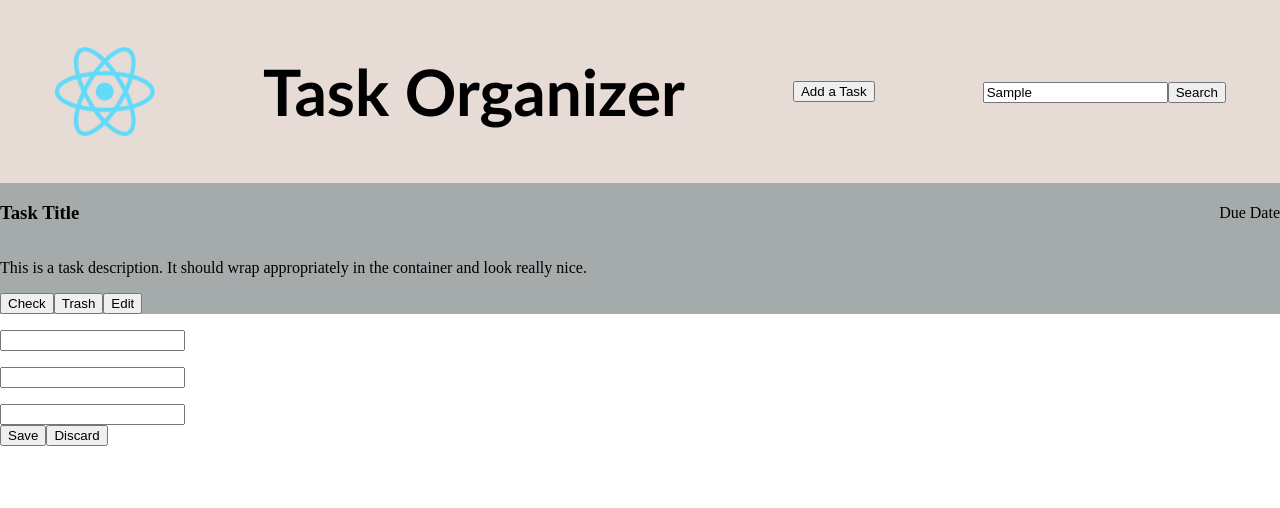
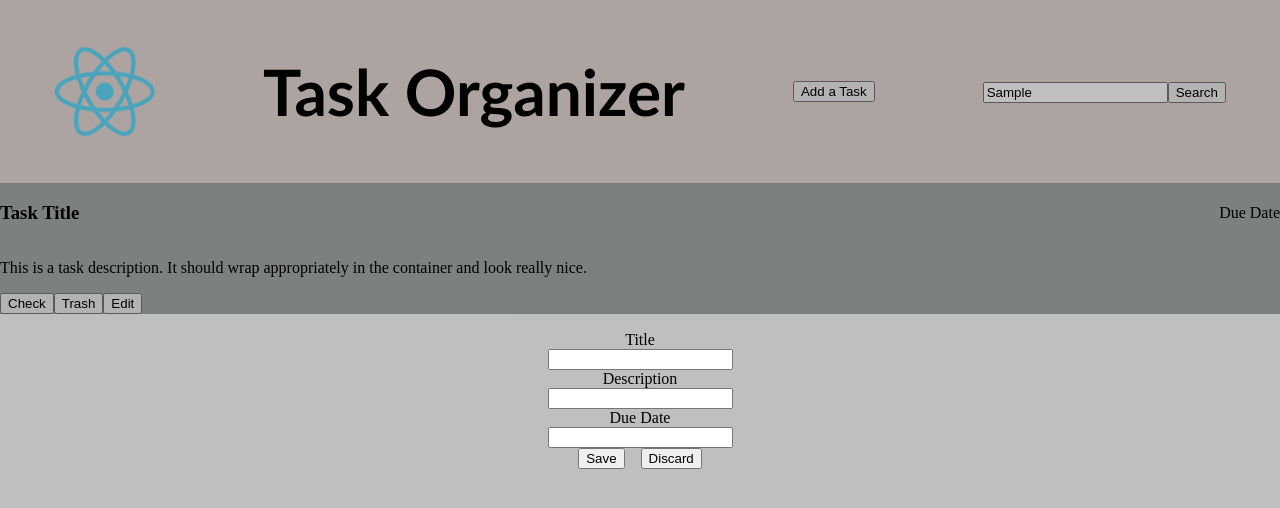
Before and after one commit to napolitanj/to-do-list-react, a React (Vite) app: page / in a window 1280 px wide. Both pictures are taken after typing "Sample" into the empty fields and a click on the button "Add a Task". Shown: the top 508 px of the page. Built offline with nearby package versions, Linux system fonts and the light colour scheme.

Commit message:
add positioning and overlay to editor, discard button functionality

```diff
--- a/src/App.tsx
+++ b/src/App.tsx
@@ -24,7 +24,12 @@ function App() {
         dueDate={testDueDate}
       ></Task>
       {editorVisible && (
-        <TaskEditor title="" description="" dueDate=""></TaskEditor>
+        <TaskEditor
+          title=""
+          description=""
+          dueDate=""
+          onClick={toggleEditor}
+        ></TaskEditor>
       )}
     </>
   );
--- a/src/components/TaskEditor.tsx
+++ b/src/components/TaskEditor.tsx
@@ -1,22 +1,27 @@
+import "/src/styles/EditorStyles.css";
+
 interface Props {
   title: string;
   description: string;
   dueDate: string;
+  onClick: () => void;
 }
 
-const TaskEditor = ({ title, description, dueDate }: Props) => {
+const TaskEditor = ({ title, description, dueDate, onClick }: Props) => {
   return (
     <>
+      <div className="editor-overlay">
         <div className="editor-container">
-        <p className="edit-title"></p>
+          <label className="edit-title">Title</label>
           <input></input>
-        <p className="edit-description"></p>
+          <label className="edit-description">Description</label>
           <input></input>
-        <p className="edit-due-date"></p>
+          <label className="edit-due-date">Due Date</label>
           <input></input>
           <div className="button-container">
             <button>Save</button>
-          <button>Discard</button>
+            <button onClick={onClick}>Discard</button>
+          </div>
         </div>
       </div>
     </>
--- a/src/styles/EditorStyles.css
+++ b/src/styles/EditorStyles.css
@@ -1,11 +1,25 @@
+.editor-overlay {
+    position: fixed; /* Ensures it covers the entire screen */
+    top: 0;
+    left: 0;
+    width: 100vw; /* Full width of the viewport */
+    height: 100vh; /* Full height of the viewport */
+    background-color: rgba(0, 0, 0, 0.25); /* Semi-transparent black */
+    display: flex; /* Allows centering of the child */
+    justify-content: center; /* Centers horizontally */
+    align-items: center; /* Centers vertically */
+    z-index: 1000; /* Ensures it sits above other elements */
+
     .editor-container {
         display:flex;
         justify-content:flex-start;
         align-items:center;
         flex-direction: column;
+        z-index:1001;
 
         .button-container {
             display:flex;
             gap: 1em
         }
     }
+}
```
Also changed, not shown: 1 other file (tests, documents, lock files or other folders). Lines whose indentation alone changed are shown as unchanged.
